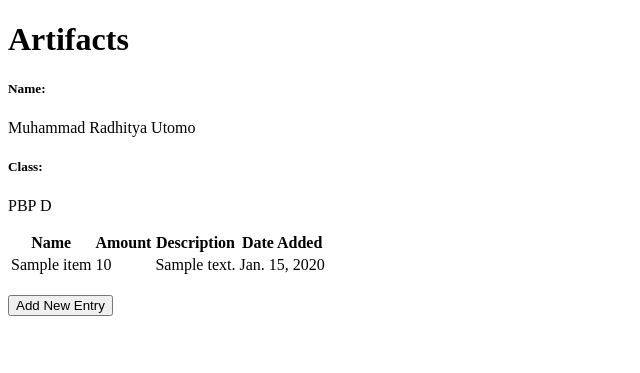
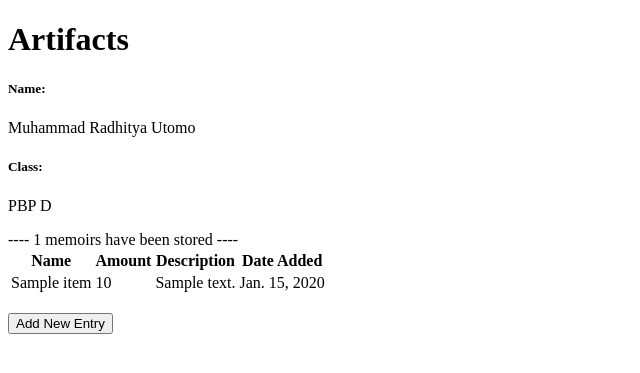
Before and after one commit to MRadhityaUtomo/inventory-project, a Django app: page / in a window 1280 px wide. Shown: the top 373 px of the page, without its empty margins (0-640 px from the left). Run offline with Django 4.2, Linux system fonts and the light colour scheme; tables that the repository leaves empty hold one stand-in row (values such as "Sample post").

Commit message:
added count system and notification above table

```diff
--- a/main/templates/main.html
+++ b/main/templates/main.html
@@ -9,7 +9,7 @@
     <h5>Class:</h5>
     <p>{{class}}</p>
 
-
+<tb>---- {{ count }} memoirs have been stored ----</tb>
 <table>
     <tr>
         <th>Name</th>
--- a/main/views.py
+++ b/main/views.py
@@ -17,6 +17,7 @@ def show_main(request):
         'attack': 2500,
         'defense': 2100,
         'items' : item,
+        'count' : item.count
     }
 
     return render(request, "main.html", context)
```
